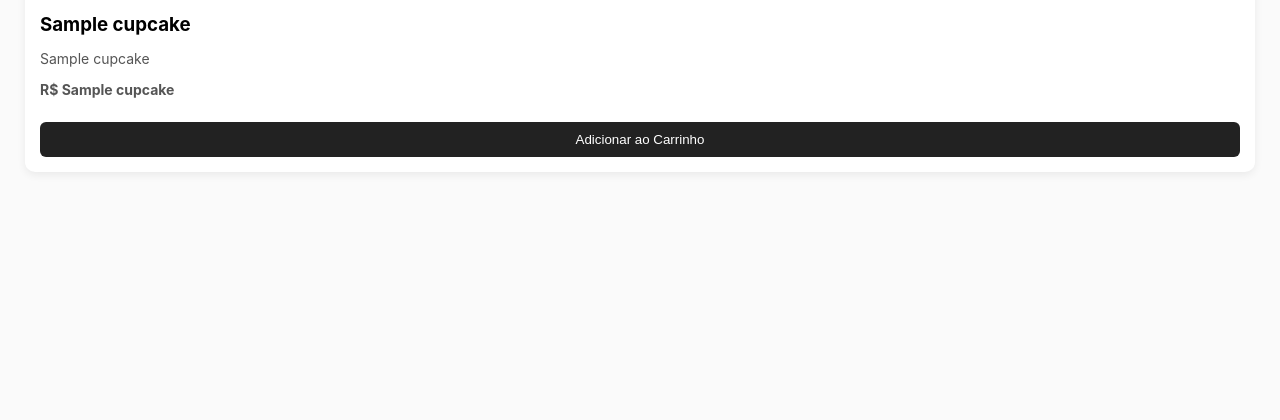
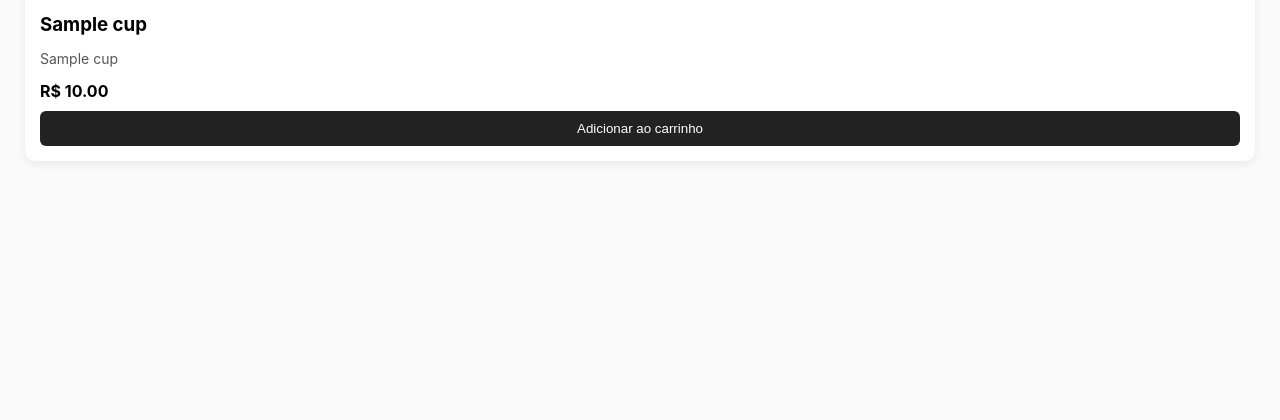
Before and after one commit to jubbeez/pit-cupcake-app, a Flask app: template templates/catalog.html in a window 1280 px wide. Shown: the part 344-764 px from the top of the page. Run offline with Flask 3, Linux system fonts and the light colour scheme; the template is opened without the code that fills it: most values are stand-ins (such as "Sample title", 1, 10 or a date in 2020).

Commit message:
Update catalog.html

```diff
--- a/templates/catalog.html
+++ b/templates/catalog.html
@@ -1,21 +1,19 @@
 {% extends "base.html" %}
 {% block content %}
 
-<h2>Catálogo de Cupcakes</h2>
+<h2>Catálogo de Cupcakes 🧁</h2>
 
 <div class="grid">
-    {% for cupcake in cupcakes %}
+    {% for cup in cupcakes %}
     <div class="card">
-        <img src="{{ cupcake[4] }}" alt="Cupcake">
+        <img src="{{ cup[4] }}" alt="{{ cup[1] }}">
 
-        <h3>{{ cupcake[1] }}</h3>
+        <h3>{{ cup[1] }}</h3>
+        <p>{{ cup[2] }}</p>
+        <strong>R$ {{ "%.2f"|format(cup[3]) }}</strong>
 
-        <p>{{ cupcake[2] }}</p>
-
-        <p class="price">R$ {{ cupcake[3] }}</p>
-
-        <form action="/add_to_cart/{{ cupcake[0] }}" method="post">
-            <button>Adicionar ao Carrinho</button>
+        <form action="{{ url_for('add_to_cart', id=cup[0]) }}" method="POST">
+            <button type="submit">Adicionar ao carrinho</button>
         </form>
     </div>
     {% endfor %}
```
